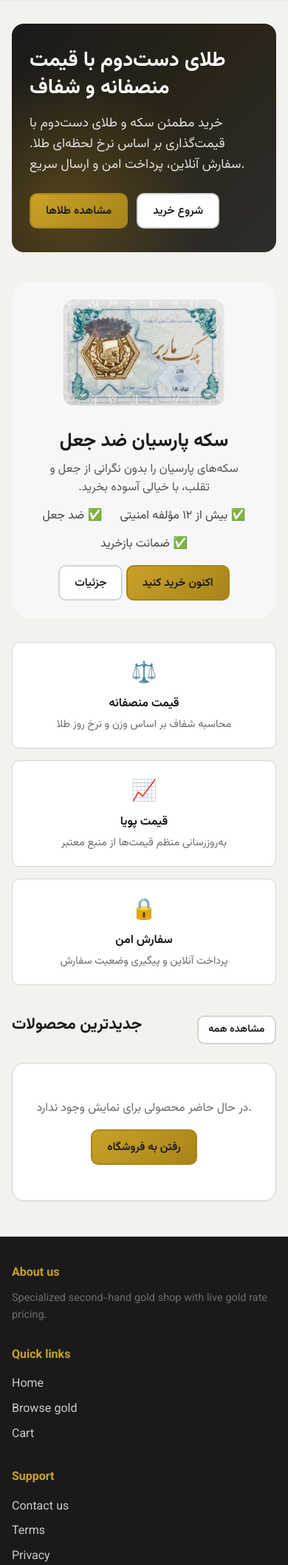
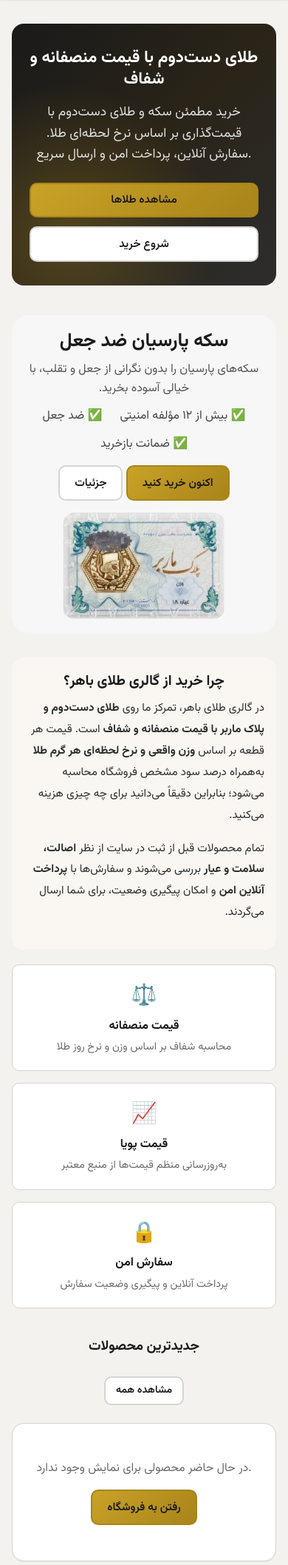
Before and after one commit to thesooge/Real_gold_shop, a Django app: page / in a window 390 px wide. Shown: the part 112-2228 px from the top of the page at 74% size. Run offline with Django 5.2, Linux system fonts and the light colour scheme; data that the repository does not hold is empty.

Commit message:
SEO improvements

```diff
--- a/static/css/main.css
+++ b/static/css/main.css
@@ -212,19 +212,142 @@ p { margin: 0 0 1rem; }
   font-weight: 600;
 }
 
-/* Mobile */
+.product-description {
+  margin: 1.25rem 0;
+  line-height: 1.9;
+}
+.product-description h2 {
+  font-size: 1.1rem;
+  margin-bottom: 0.5rem;
+}
+
+
+.home-about {
+  margin-top: 2rem;
+  background: #faf7f2;
+  border-radius: 16px;
+  padding: 1.25rem 1.5rem;
+  line-height: 1.9;
+}
+
+.home-about h2 {
+  margin-bottom: 0.6rem;
+  font-size: 1.3rem;
+}
+
+.features {
+  margin-top: 1.5rem;  /* distance BELOW the about-us block */
+}
+
+.features-grid {
+  display: grid;
+  grid-template-columns: repeat(auto-fit, minmax(220px, 1fr));
+  gap: 1rem;
+}
+
+@media (max-width: 768px) {
+  .hero {
+    padding: 1.75rem 1.25rem;
+    margin-bottom: 1.75rem;
+    text-align: center;
+  }
+
+  .hero-content {
+    max-width: 100%;
+  }
+
+  .hero h1 {
+    font-size: 1.4rem;
+    margin-bottom: 0.75rem;
+  }
+
+  .hero p {
+    font-size: 0.95rem;
+    margin-bottom: 1rem;
+  }
+
+  .hero-actions {
+    flex-direction: column;
+    gap: 0.5rem;
+  }
+
+  .hero-actions .btn {
+    width: 100%;
+  }
+}
+
 @media (max-width: 768px) {
   .promo-card {
-    flex-direction: column;
+    padding: 1.25rem 1rem;
+    flex-direction: column-reverse; /* text above, image below; flip if you want image first */
     text-align: center;
+    gap: 1rem;
   }
 
   .promo-card-image img {
     max-width: 220px;
+    margin: 0 auto;
   }
 
   .promo-card-points {
     justify-content: center;
+  }
+
+  .promo-card-actions {
+    flex-direction: column;
+  }
+
+  .promo-card-actions .btn {
+    width: 100%;
+  }
+}
+
+@media (max-width: 768px) {
+  .home-about {
+    margin-top: 1.5rem;
+    padding: 1.25rem 1rem;
+  }
+
+  .home-about h2 {
+    font-size: 1.2rem;
+    text-align: center;
+  }
+
+  .home-about p {
+    font-size: 0.95rem;
+  }
+
+  .features {
+    margin-top: 1.25rem;
+    margin-bottom: 2rem;
+  }
+
+  .features-grid {
+    grid-template-columns: 1fr;
+  }
+
+  .feature-card {
+    text-align: center;
+  }
+}
+
+@media (max-width: 768px) {
+  .site-main {
+    padding: 1.5rem 0 2.5rem;
+  }
+
+  .section-header {
+    flex-direction: column;
+    align-items: flex-start;
+    gap: 0.5rem;
+  }
+
+  .section-header h2 {
+    font-size: 1.15rem;
+  }
+
+  .filter-bar {
+    padding: 0.75rem 0.9rem;
   }
 }
 
--- a/store/templates/store/home.html
+++ b/store/templates/store/home.html
@@ -49,21 +49,38 @@
   </div>
 </section>
 
-<section class="features">
+<section class="home-about" dir="rtl">
+  <h2>چرا خرید از گالری طلای باهر؟</h2>
+  <p>
+    در گالری طلای باهر، تمرکز ما روی <strong>طلای دست‌دوم و پلاک ماربر با قیمت منصفانه و شفاف</strong> است.
+    قیمت هر قطعه بر اساس <strong>وزن واقعی و نرخ لحظه‌ای هر گرم طلا</strong> به‌همراه
+    درصد سود مشخص فروشگاه محاسبه می‌شود؛ بنابراین دقیقاً می‌دانید برای چه چیزی هزینه می‌کنید.
+  </p>
+  <p>
+    تمام محصولات قبل از ثبت در سایت از نظر <strong>اصالت، سلامت و عیار</strong> بررسی می‌شوند
+    و سفارش‌ها با <strong>پرداخت آنلاین امن</strong> و امکان پیگیری وضعیت، برای شما ارسال می‌گردند.
+  </p>
+</section>
+
+<section class="features" dir="rtl">
+  <div class="features-grid">
     <div class="feature-card">
       <div class="feature-icon">⚖️</div>
       <h3>{% trans "قیمت منصفانه" %}</h3>
       <p>{% trans "محاسبه شفاف بر اساس وزن و نرخ روز طلا" %}</p>
     </div>
+
     <div class="feature-card">
       <div class="feature-icon">📈</div>
       <h3>{% trans "قیمت پویا" %}</h3>
       <p>{% trans "به‌روزرسانی منظم قیمت‌ها از منبع معتبر" %}</p>
     </div>
+
     <div class="feature-card">
       <div class="feature-icon">🔒</div>
       <h3>{% trans "سفارش امن" %}</h3>
       <p>{% trans "پرداخت آنلاین و پیگیری وضعیت سفارش" %}</p>
+    </div>
   </div>
 </section>
 
--- a/store/urls.py
+++ b/store/urls.py
@@ -29,5 +29,5 @@ urlpatterns = [
     path("cart/checkout/", CheckoutView.as_view(), name="checkout"),
     path("payment/zarinpal/callback/", ZarinpalCallbackView.as_view(), name="zarinpal_callback"),
     path("parsian-coin-security/",parsian_coin_security,name="parsian_coin_security",),
-    path("<path:slug>/", GoldItemDetailView.as_view(), name="golditem_detail"),
+    path("item/<path:slug>/", GoldItemDetailView.as_view(), name="golditem_detail"),
 ]
--- a/templates/base.html
+++ b/templates/base.html
@@ -4,7 +4,7 @@
 <head>
     <meta charset="UTF-8">
     <meta name="viewport" content="width=device-width, initial-scale=1.0">
-    <meta name="description" content="{% trans 'Online second-hand gold shop with transparent pricing' %}">
+    <meta name="description" content="{% block meta_description %}طلای دست‌دوم با قیمت منصفانه و شفاف.{% endblock %}">
     <title>{% block title %}{% trans "Gold Shop" %}{% endblock %} | {% trans "Galerie Bahere Gold" %}</title>
     <link rel="icon" href="{% static 'img/logo3.PNG' %}" type="image/png">
     <link rel="preconnect" href="https://fonts.googleapis.com">
```
Also changed, not shown: store/templates/store/golditem_detail.html (+32 -1 lines). Lines whose indentation alone changed are shown as unchanged.
